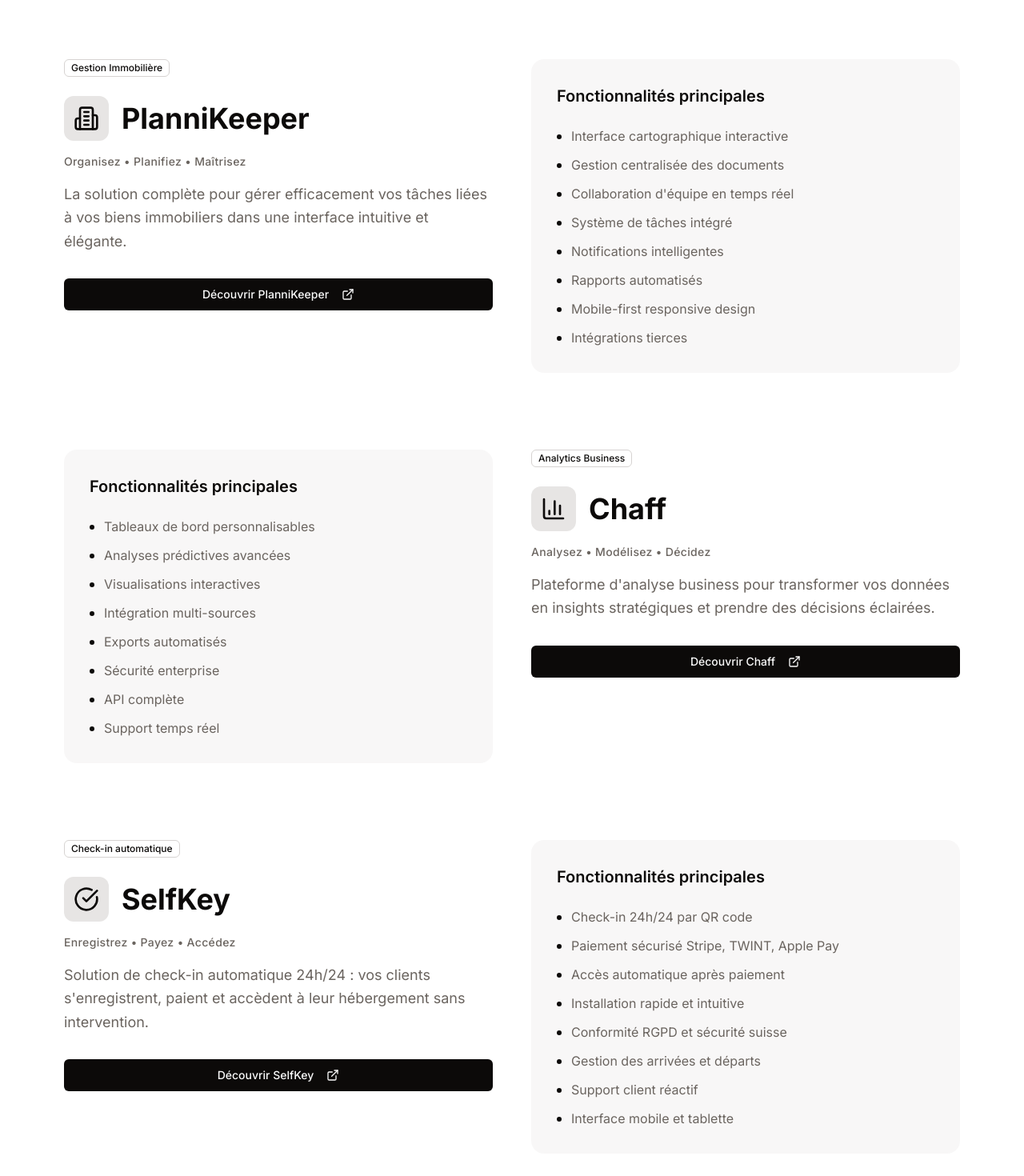
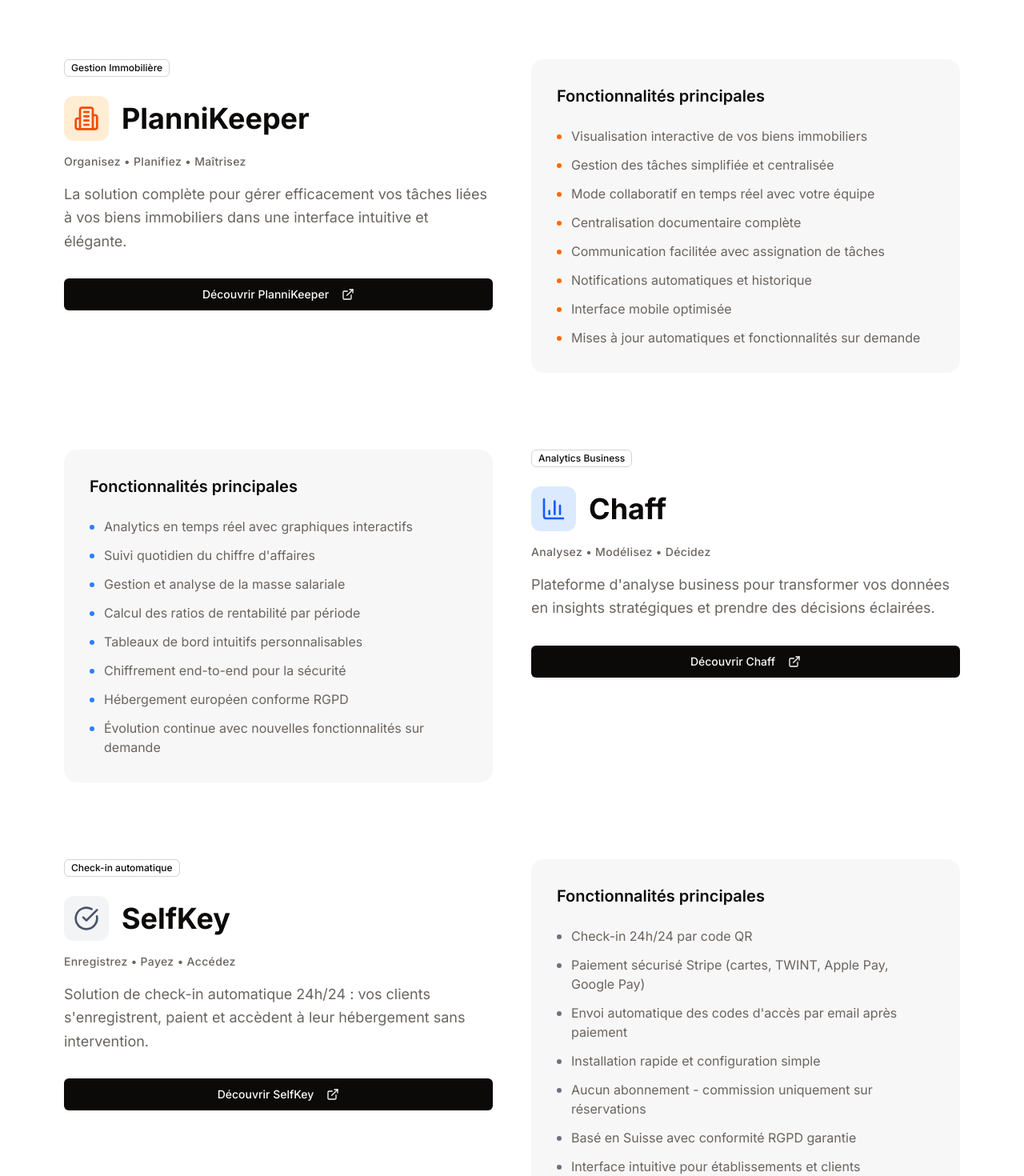
Before and after one commit to Guillaumeperrottet/webbing, a Next.js app: page /applications in a window 1280 px wide. Shown: the part 620-2090 px from the top of the page at 80% size. Built offline with nearby package versions, Linux system fonts and the light colour scheme.

Commit message:
amélioration du text

```diff
--- a/src/app/applications/page.tsx
+++ b/src/app/applications/page.tsx
@@ -12,6 +12,7 @@
   Zap,
   Shield,
   Users,
+  Sparkles,
 } from "lucide-react";
 import Link from "next/link";
 import { motion } from "framer-motion";
@@ -25,17 +26,17 @@
       "La solution complète pour gérer efficacement vos tâches liées à vos biens immobiliers dans une interface intuitive et élégante.",
     icon: Building2,
     url: "https://www.plannikeeper.ch/",
-    color: "primary",
+    color: "orange", // Couleur orange comme PlanniKeeper
     featured: true,
     features: [
-      "Interface cartographique interactive",
-      "Gestion centralisée des documents",
-      "Collaboration d'équipe en temps réel",
-      "Système de tâches intégré",
-      "Notifications intelligentes",
-      "Rapports automatisés",
-      "Mobile-first responsive design",
-      "Intégrations tierces",
+      "Visualisation interactive de vos biens immobiliers",
+      "Gestion des tâches simplifiée et centralisée",
+      "Mode collaboratif en temps réel avec votre équipe",
+      "Centralisation documentaire complète",
+      "Communication facilitée avec assignation de tâches",
+      "Notifications automatiques et historique",
+      "Interface mobile optimisée",
+      "Mises à jour automatiques et fonctionnalités sur demande",
     ],
     stats: [
       { label: "Propriétés gérées", value: "500+" },
@@ -51,17 +52,17 @@
       "Plateforme d'analyse business pour transformer vos données en insights stratégiques et prendre des décisions éclairées.",
     icon: BarChart3,
     url: "https://www.chaff.ch/",
-    color: "accent",
+    color: "blue", // Couleur bleue pour l'analytics
     featured: false,
     features: [
-      "Tableaux de bord personnalisables",
-      "Analyses prédictives avancées",
-      "Visualisations interactives",
-      "Intégration multi-sources",
-      "Exports automatisés",
-      "Sécurité enterprise",
-      "API complète",
-      "Support temps réel",
+      "Analytics en temps réel avec graphiques interactifs",
+      "Suivi quotidien du chiffre d'affaires",
+      "Gestion et analyse de la masse salariale",
+      "Calcul des ratios de rentabilité par période",
+      "Tableaux de bord intuitifs personnalisables",
+      "Chiffrement end-to-end pour la sécurité",
+      "Hébergement européen conforme RGPD",
+      "Évolution continue avec nouvelles fonctionnalités sur demande",
     ],
     stats: [
       { label: "Données analysées", value: "1M+" },
@@ -77,17 +78,17 @@
       "Solution de check-in automatique 24h/24 : vos clients s'enregistrent, paient et accèdent à leur hébergement sans intervention.",
     icon: CheckCircle,
     url: "https://www.selfkey.ch/",
-    color: "success",
+    color: "gray", // Couleur grise pour SelfKey
     featured: true,
     features: [
-      "Check-in 24h/24 par QR code",
-      "Paiement sécurisé Stripe, TWINT, Apple Pay",
-      "Accès automatique après paiement",
-      "Installation rapide et intuitive",
-      "Conformité RGPD et sécurité suisse",
-      "Gestion des arrivées et départs",
-      "Support client réactif",
-      "Interface mobile et tablette",
+      "Check-in 24h/24 par code QR",
+      "Paiement sécurisé Stripe (cartes, TWINT, Apple Pay, Google Pay)",
+      "Envoi automatique des codes d'accès par email après paiement",
+      "Installation rapide et configuration simple",
+      "Aucun abonnement - commission uniquement sur réservations",
+      "Basé en Suisse avec conformité RGPD garantie",
+      "Interface intuitive pour établissements et clients",
+      "Améliorations continues et personnalisations sur demande",
     ],
     stats: [
       { label: "Check-ins automatiques", value: "50k+" },
@@ -115,6 +116,12 @@
     title: "Support",
     description:
       "Une équipe dédiée pour vous accompagner dans votre transformation digitale.",
+  },
+  {
+    icon: Sparkles,
+    title: "Simplicité",
+    description:
+      "Aucune installation logiciel requise. Accès web immédiat et possibilité de se désabonner à tout moment.",
   },
 ];
 
@@ -164,8 +171,28 @@
                   </div>
 
                   <div className="flex items-center gap-4 mb-4">
-                    <div className="p-3 bg-muted rounded-xl">
-                      <app.icon className="h-8 w-8 text-primary" />
+                    <div
+                      className={`p-3 rounded-xl ${
+                        app.color === "orange"
+                          ? "bg-orange-100 dark:bg-orange-900/20"
+                          : app.color === "blue"
+                            ? "bg-blue-100 dark:bg-blue-900/20"
+                            : app.color === "gray"
+                              ? "bg-gray-100 dark:bg-gray-900/20"
+                              : "bg-muted"
+                      }`}
+                    >
+                      <app.icon
+                        className={`h-8 w-8 ${
+                          app.color === "orange"
+                            ? "text-orange-600 dark:text-orange-400"
+                            : app.color === "blue"
+                              ? "text-blue-600 dark:text-blue-400"
+                              : app.color === "gray"
+                                ? "text-gray-600 dark:text-gray-400"
+                                : "text-primary"
+                        }`}
+                      />
                     </div>
                     <h2 className="text-4xl font-bold text-foreground">
                       {app.name}
@@ -205,7 +232,17 @@
                           key={featureIndex}
                           className="flex items-start gap-3"
                         >
-                          <div className="w-1.5 h-1.5 bg-primary rounded-full mt-2.5 flex-shrink-0"></div>
+                          <div
+                            className={`w-1.5 h-1.5 rounded-full mt-2.5 flex-shrink-0 ${
+                              app.color === "orange"
+                                ? "bg-orange-500"
+                                : app.color === "blue"
+                                  ? "bg-blue-500"
+                                  : app.color === "gray"
+                                    ? "bg-gray-500"
+                                    : "bg-primary"
+                            }`}
+                          ></div>
                           <span className="text-muted-foreground">
                             {feature}
                           </span>
@@ -233,7 +270,7 @@
             </p>
           </div>
 
-          <div className="grid md:grid-cols-3 gap-8">
+          <div className="grid md:grid-cols-2 lg:grid-cols-4 gap-8">
             {values.map((value, index) => (
               <motion.div
                 key={index}
--- a/src/components/layout/footer.tsx
+++ b/src/components/layout/footer.tsx
@@ -19,8 +19,9 @@
               </span>
             </div>
             <p className="text-muted-foreground text-base mb-6 max-w-md leading-relaxed">
-              Solutions SaaS (Software as a service) innovantes conçues en
-              Suisse pour optimiser votre gestion d&entreprise.
+              Solutions SaaS (logiciels accessibles directement en ligne)
+              innovantes conçues en Suisse pour optimiser votre gestion
+              d&apos;entreprise.
             </p>
             <div className="flex items-center text-muted-foreground">
               <div className="p-2 bg-muted rounded-lg mr-3">
```
Also changed, not shown: src/app/about/page.tsx (+14 -14 lines).
